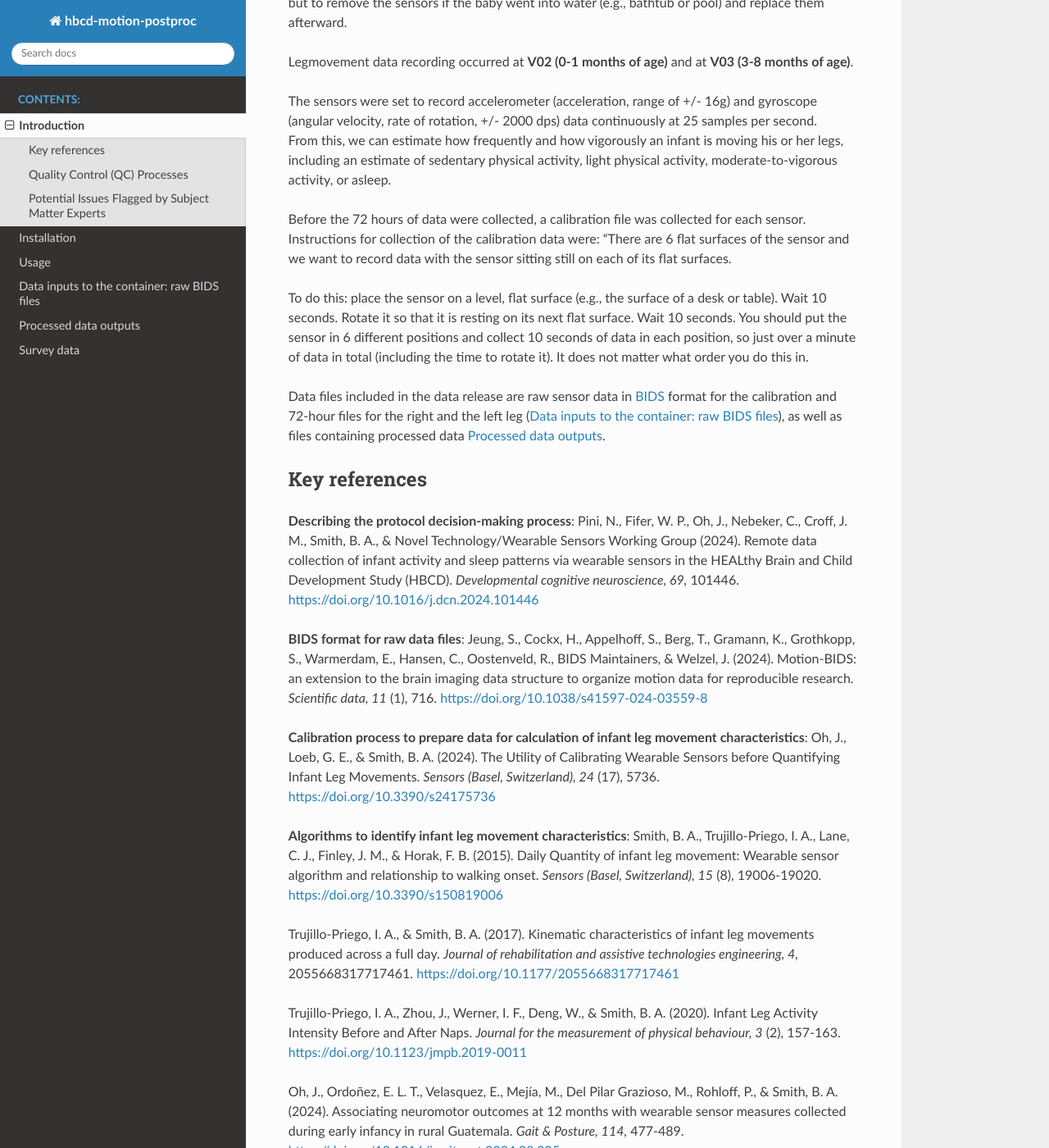
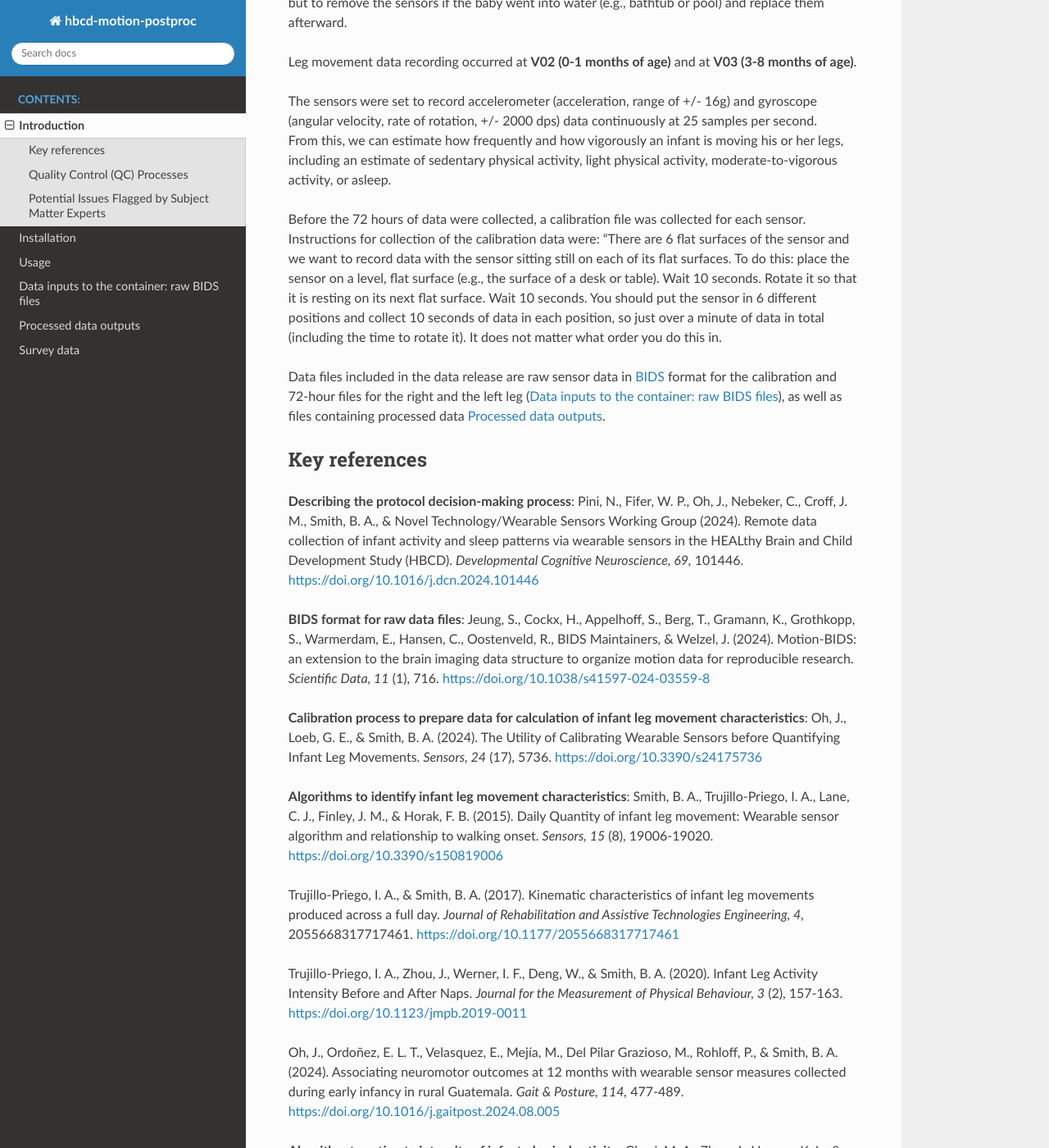
Before and after one commit to ohspc89/hbcd_motion_postproc, a Sphinx documentation site: the page built from docs/source/introduction.rst, in a window 1280 px wide and 1400 px high, scrolled down 312 px. Shown: the whole window at 82% size. Built offline with Sphinx 7.4.7 and the Read the Docs theme 3.1.0, drawn with Linux system fonts in a browser that asks for light colours; some of the changed text lies outside the part shown.

```diff
--- a/docs/source/inputs_formatting.rst
+++ b/docs/source/inputs_formatting.rst
@@ -137,7 +137,7 @@ Each \*\_channels.tsv file will have seven rows and seven columns. For example,
 +-------------------+-----------+---------+---------------+---------+--------------------+-----------------+
 | ...               | ...       | ...     | ...           | ...     | ...                | ...             |
 +-------------------+-----------+---------+---------------+---------+--------------------+-----------------+
-| LeftAnkle_GYRO_x  | z         | GYRO    | LeftAnkle     | rad/s   | 25.70383751213197  | local           |
+| LeftAnkle_GYRO_z  | z         | GYRO    | LeftAnkle     | rad/s   | 25.70383751213197  | local           |
 +-------------------+-----------+---------+---------------+---------+--------------------+-----------------+
 
 Columns
--- a/docs/source/introduction.rst
+++ b/docs/source/introduction.rst
@@ -13,7 +13,7 @@ instructred to go about their typical activities in the natural
 environment but to remove the sensors if the baby went into water
 (e.g., bathtub or pool) and replace them afterward.
 
-Legmovement data recording occurred at **V02 (0-1 months of age)** and
+Leg movement data recording occurred at **V02 (0-1 months of age)** and
 at **V03 (3-8 months of age)**.
 
 | The sensors were set to record accelerometer (acceleration,
@@ -28,7 +28,6 @@ Before the 72 hours of data were collected, a calibration file was
 collected for each sensor. Instructions for collection of the calibration
 data were: "There are 6 flat surfaces of the sensor and we want to record
 data with the sensor sitting still on each of its flat surfaces.
-
 To do this: place the sensor on a level, flat surface (e.g., the surface
 of a desk or table). Wait 10 seconds. Rotate it so that it is resting
 on its next flat surface. Wait 10 seconds. You should put the sensor in 6
@@ -48,36 +47,36 @@ Pini, N., Fifer, W. P., Oh, J., Nebeker, C., Croff, J. M., Smith, B. A., &
 Novel Technology/Wearable Sensors Working Group (2024). Remote data collection
 of infant activity and sleep patterns via wearable sensors in the HEALthy
 Brain and Child Development Study (HBCD).
-*Developmental cognitive neuroscience, 69,* 101446.
+*Developmental Cognitive Neuroscience, 69,* 101446.
 https://doi.org/10.1016/j.dcn.2024.101446
 
 **BIDS format for raw data files**:
 Jeung, S., Cockx, H., Appelhoff, S., Berg, T., Gramann, K., Grothkopp, S.,
 Warmerdam, E., Hansen, C., Oostenveld, R., BIDS Maintainers, & Welzel, J.
 (2024). Motion-BIDS: an extension to the brain imaging data structure
-to organize motion data for reproducible research. *Scientific data, 11* (1),
+to organize motion data for reproducible research. *Scientific Data, 11* (1),
 716. https://doi.org/10.1038/s41597-024-03559-8
 
 **Calibration process to prepare data for calculation of infant leg movement
 characteristics**:
 Oh, J., Loeb, G. E., & Smith, B. A. (2024). The Utility of Calibrating
-Wearable Sensors before Quantifying Infant Leg Movements. *Sensors (Basel, Switzerland),
+Wearable Sensors before Quantifying Infant Leg Movements. *Sensors,
 24* (17), 5736. https://doi.org/10.3390/s24175736
 
 **Algorithms to identify infant leg movement characteristics**:
 Smith, B. A., Trujillo-Priego, I. A., Lane, C. J., Finley, J. M.,
 & Horak, F. B. (2015). Daily Quantity of infant leg movement: Wearable sensor algorithm
-and relationship to walking onset. *Sensors (Basel, Switzerland), 15* (8), 19006-19020.
+and relationship to walking onset. *Sensors, 15* (8), 19006-19020.
 https://doi.org/10.3390/s150819006
 
 Trujillo-Priego, I. A., & Smith, B. A. (2017). Kinematic characteristics
-of infant leg movements produced across a full day. *Journal of rehabilitation
-and assistive technologies engineering, 4,* 2055668317717461.
+of infant leg movements produced across a full day. *Journal of Rehabilitation
+and Assistive Technologies Engineering, 4,* 2055668317717461.
 https://doi.org/10.1177/2055668317717461
 
 Trujillo-Priego, I. A., Zhou, J., Werner, I. F., Deng, W., & Smith, B. A. (2020).
-Infant Leg Activity Intensity Before and After Naps. *Journal for the measurement
-of physical behaviour, 3* (2), 157-163. https://doi.org/10.1123/jmpb.2019-0011
+Infant Leg Activity Intensity Before and After Naps. *Journal for the Measurement
+of Physical Behaviour, 3* (2), 157-163. https://doi.org/10.1123/jmpb.2019-0011
 
 Oh, J., Ordoñez, E. L. T., Velasquez, E., Mejía, M., Del Pilar Grazioso, M.,
 Rohloff, P., & Smith, B. A. (2024). Associating neuromotor outcomes at 12 months
@@ -87,16 +86,16 @@ with wearable sensor measures collected during early infancy in rural Guatemala.
 **Algorithm to estimate intensity of infant physical activity**:
 Ghazi, M. A., Zhou, J., Havens, K. L., & Smith, B. A. (2024). Accelerometer
 Thresholds for Estimating Physical Activity Intensity Levels in Infants: A
-Preliminary Study. *Sensors (Basel, Switzerland), 24* (14), 4436.
+Preliminary Study. *Sensors, 24* (14), 4436.
 https://doi.org/10.3390/s24144436
 
 
 Quality Control (QC) Processes
 ------------------------------
 
-* **QC Procedures**: Raw data files were spot-checked during the data collection
-  time frame. Only a small percentage of data files were randomly checked each
-  week as the process was manual and visual. When checked, calibration files were
+* **QC Procedures**: Some raw data files were checked for quality. Only a small
+  percentage of data files were randomly checked each week as the process was
+  manual and visual. When checked, calibration files were
   checked for presence of adequate data for each of 6 axes and 72-hour files were
   checked for the presence of data, labeling of right and left leg, and sampling
   rate used.
@@ -128,4 +127,4 @@ No issues were found.
   error increases over time. Further, offsets were diffrent between different sensors,
   so a calibration procedure was used to adjust for this (See Oh, J., Loeb, G. E., & Smith, B. A.
   (2024). The Utility of Calibrating Wearable Sensors before Quantifying Infant Leg Movements.
-  *Sensors (Basel, Switzerland), 24* (17), 5736.).
+  *Sensors, 24* (17), 5736.).
--- a/docs/source/survey.rst
+++ b/docs/source/survey.rst
@@ -18,8 +18,8 @@ Survey data
   This survey was created by the workgroup.
 
 A research assistant (RA) marked preferred contact and preferred method of contact
-(email or text message) at visit, then surveys were sent automatically. Spanish
-translation was available.
+(email or text message) at visit, then surveys were sent automatically. Surveys were
+provided in Spanish or English per family preference.
 
 Survey data collection occurred at **V02 (0-1 months of age)** and at **V03
 (3-8 months of age)**.
```
Also changed, not shown: docs/source/outputs.rst (+6 -6 lines).
